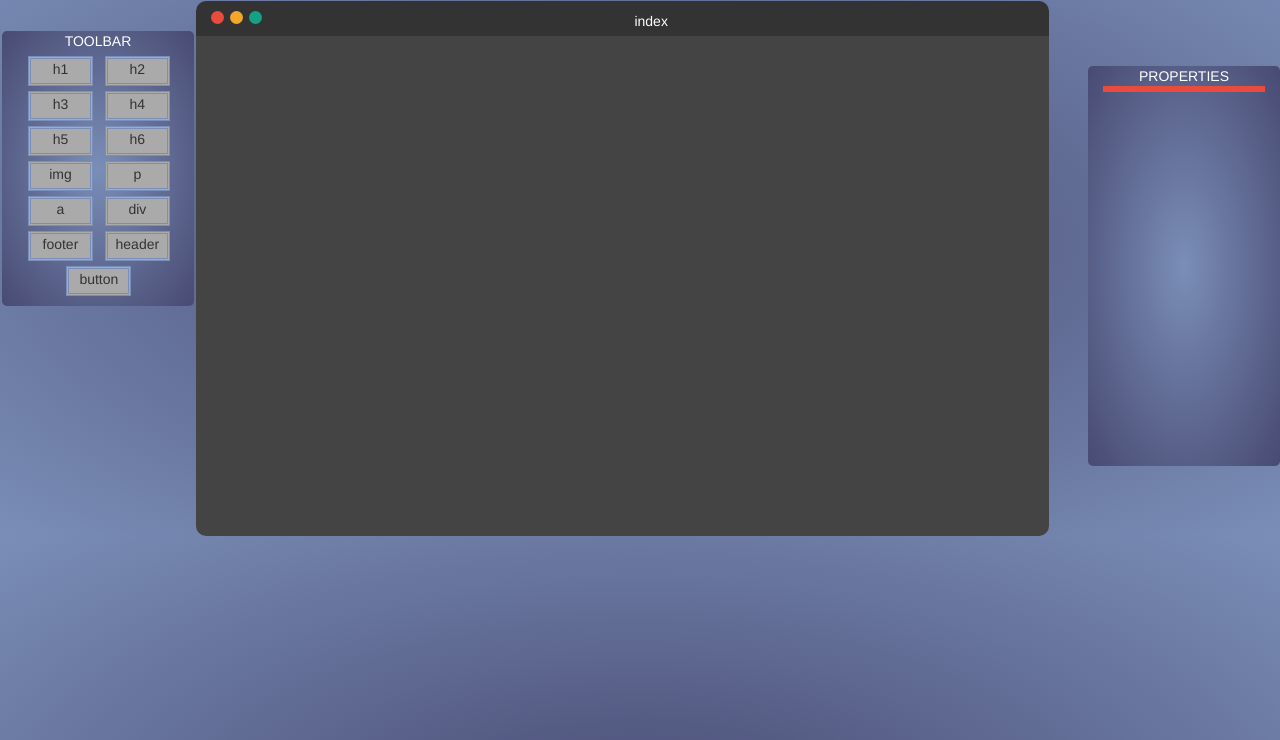
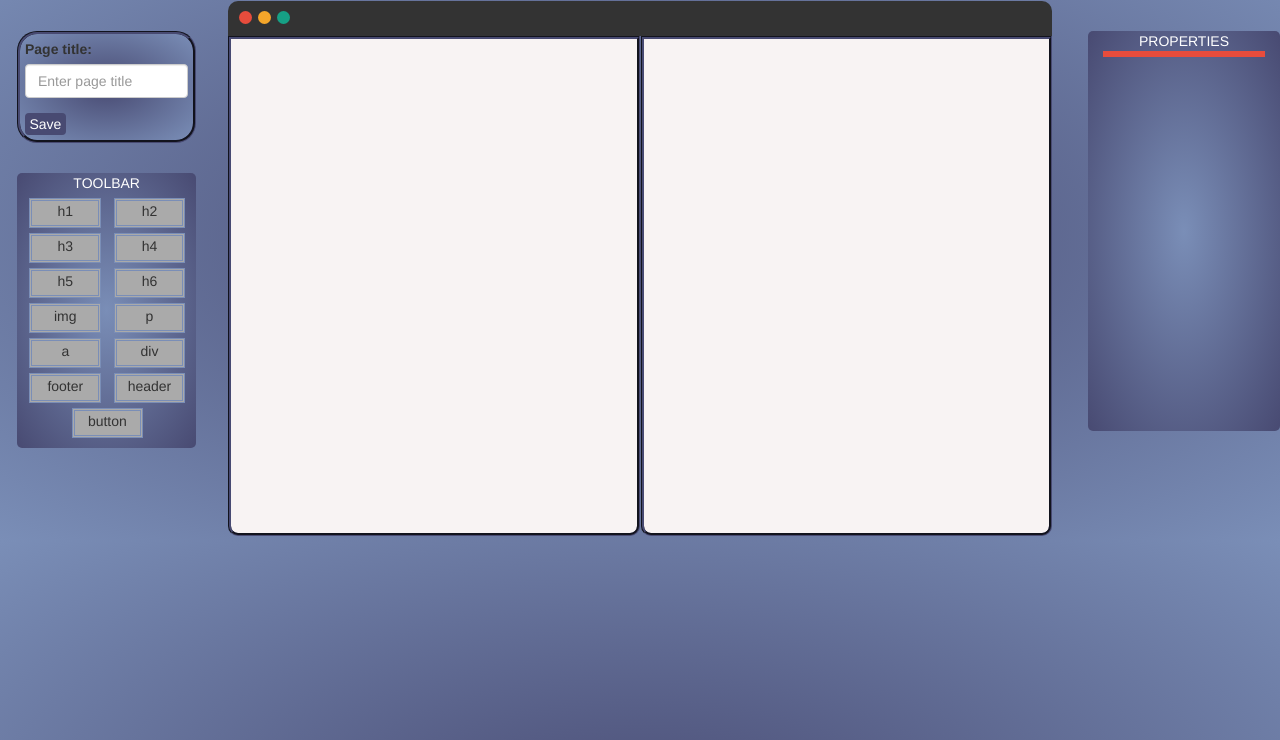
Before and after one commit to mays-najjar/GP-2023, a PHP site: page / in a window 1280 px wide. Shown: the part 60-800 px from the top of the page. Run offline with PHP 8.4, Linux system fonts and the light colour scheme; data comes from the database, SQL or seed files in the repository; some libraries are stand-ins or nearby versions.

Commit message:
preview div & page-title input

```diff
--- a/assets/css/style.css
+++ b/assets/css/style.css
@@ -143,10 +143,37 @@ margin-right: 0px;
 #element_properties{
   /* display: none; */
 }
+/* ----------------pageTitle----------------- */
+.pageTitle{
+  /* text-align: center; */
+  /* width: 15%; */
+  min-height: fit-content;
+  float: left;
+  padding: 5px;
+  margin-top: 30px;
+  margin-left:2px;
+  margin-right:2px;
+  background:radial-gradient(#484a72,#7a8eb7 );
+  border-radius:20px;
+  border-style:groove ;
+  border-color: #484a72;
+}
+.btn{
+  display: inline-block;
+  background:#484a72 ;
+  color:#fff;
+  border-radius: 30px;
+  transition: background .5s;  /*  *******************************8 */
+  width: 25%;
+  padding: 0;
+}
+.btn:hover{
+  background: #7a8eb7;
+}
 /* ------------- TOOLBAR ------------- */
 #toolbar {
   text-align: center;
-  width: 15%;
+  /* width: 15%; */
   min-height: fit-content;
   float: left;
   margin-top: 30px;
@@ -192,11 +219,15 @@ margin-right: 0px;
   #canvas {
     overflow: hidden;
     /* height: 100px;    */
+    width: 50%;
     min-height: 500px;
-    background-color: #444;
+    display: inline-block;
+    background-color: rgb(248, 243, 243);
     border-bottom-left-radius: 10px;
     border-bottom-right-radius: 10px;
     padding: 0;
+    border-style:groove ;
+  border-color: #484a72;
     /* min-width: 500px; */
 
   }
@@ -208,6 +239,19 @@ margin-right: 0px;
     border-top-left-radius: 10px;
     border-top-right-radius: 10px;
     width : 100%;
+  }
+  #preview{
+    overflow: hidden;
+    min-height: 500px;
+    width: 49.9%;
+    float: right;
+    display: inline-block;
+    background-color: rgb(248, 243, 243);
+    border-bottom-left-radius: 10px;
+    border-bottom-right-radius: 10px;
+    padding: 0;
+    border-style:groove ;
+  border-color: #484a72;
   }
  .left {
   display: block;
@@ -238,9 +282,12 @@ margin-right: 0px;
   width: 600px;
   height: 400px;
 }
+#displayCode{
+  display: none;
+  text-align: left;
+}
+#codeCanvas{
 
-#codeCanvas{
-  display: none;
   min-height: 500px;
   background-color: #444;
   border-bottom-left-radius: 10px;
--- a/assets/js/main.js
+++ b/assets/js/main.js
@@ -415,12 +415,12 @@ function selected() {
 
 // ---------------------- dispaly modes--------------------
 $("#designMode").click(function () {
-  $("#canvas").css("display", "inline-block")
-  $("#codeCanvas").css("display", "none")
+  $("#displayDesign").css("display", "inline-block")
+  $("#displayCode").css("display", "none")
 });
 $("#codeMode").click(function () {
-  $("#codeCanvas").css("display", "inline-block")
-  $("#canvas").css("display", "none")
+  $("#displayCode").css("display", "inline-block")
+  $("#displayDesign").css("display", "none")
 });
 //  $("#codeMode").click( function(){
 //   alert("nnn");
--- a/index.php
+++ b/index.php
@@ -75,8 +75,16 @@ $result= mysqli_query($conn ,"SELECT * FROM tag ");  // رح يجبلي كل ا
     <!-- <iframe class="col-xs-12 platform" src="platform.php"  >
 
 </iframe> -->
+<div class=" col-xs-2">
+<form class="pageTitle " action="/action_page.php">
+    <div class=" form-group">
+       <label for="title">Page title:</label>
+      <input type="text" class="form-control" id="title" placeholder="Enter page title" name="title">
+    </div>
+    <button type="submit" name="title" class="btn" style=" width: 25%; padding: 0;">Save</button>
+  </form>
 
-<div id="toolbar" class="col-xs-3">
+<div id="toolbar" >
     <span style="color:#Fff ;">TOOLBAR</span>
     <br>
 
@@ -124,33 +132,49 @@ $result= mysqli_query($conn ,"SELECT * FROM tag ");  // رح يجبلي كل ا
 
   </div>
 
+   </div>
 
     <!-- --------------------CANVAS----------------------- -->
-    <div><div class="canvas-head col-xs-8" >
+
+    <div id="displayDesign" class="col-xs-8">
+      <div><div class="canvas-head " >
     <div class="three-circle">
   <span class="left " style="background-color: #E74C3C;"></span>
   <span class="left " style="background-color: #F4A62A;"></span>
   <span class="left " style="background-color: #16A085;"></span>
 </div>
-<div class="title">
-  <span id="pageTitle">index</span>
+
 </div>
-</div>
-
-    <div id="canvas" class="col-xs-8 sortable">
+    <div id="canvas" class=" sortable">
 
 
    <div id="canvasBody">
 
    </div>
 </div>
+<div id="preview" ></div>
 </div>
-<div id="codeCanvas" class="col-xs-8">
+</div>
+<div id="displayCode" class="col-xs-8">
+<div>
+  <div class="canvas-head " >
+    <div class="three-circle">
+  <span class="left " style="background-color: #E74C3C;"></span>
+  <span class="left " style="background-color: #F4A62A;"></span>
+  <span class="left " style="background-color: #16A085;"></span>
+</div>
+
+<div class="title">
+  <span id="pageTitle" style="padding-right: 12%;">index</span>
+</div>
+  </div>
+<div id="codeCanvas" >
 
 <div id="codeBody"></div>
 code
 </div>
-
+</div>
+</div></div>
 <div  id="properties" class="col-xs-3">
         <span style="color:#Fff ;">PROPERTIES</span>
         <!-- form to enter element id to Retrieve its properties -->
--- a/test.php
+++ b/test.php
@@ -6,11 +6,12 @@
   $conn = mysqli_connect('localhost','root','','html_tag') or die('connection failed');
  // Retrieve the element's attributes and their values
  $tag_id =$_POST['tag_ID'];
+
  echo "<br>Tag Id:".$tag_id;
 $query = "SELECT a.attribute_name, ea.attribute_value
           FROM element_attribute ea
           JOIN attribute a ON ea.attribute_id = a.attribute_id
-          WHERE ea.element_id = $element_id";
+          WHERE ea.element_id = $tag_id";
 $result = mysqli_query($conn, $query);
 
 ?>
```
